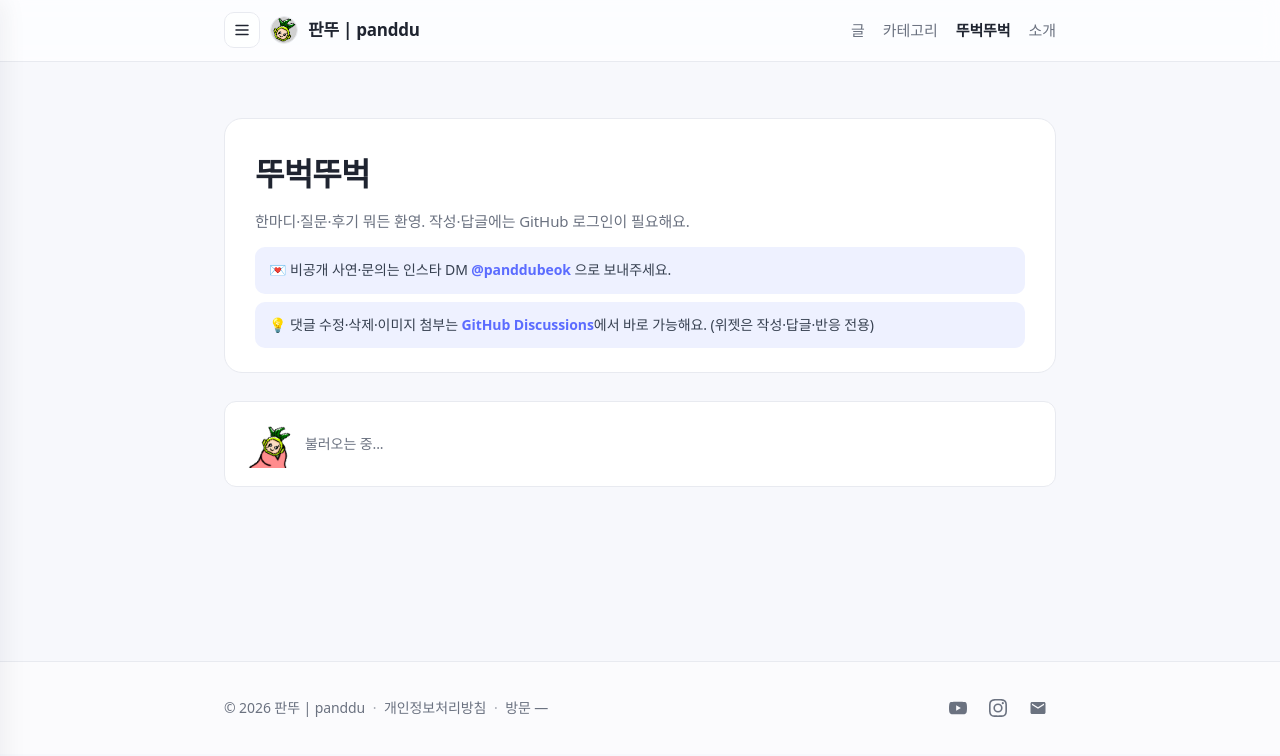
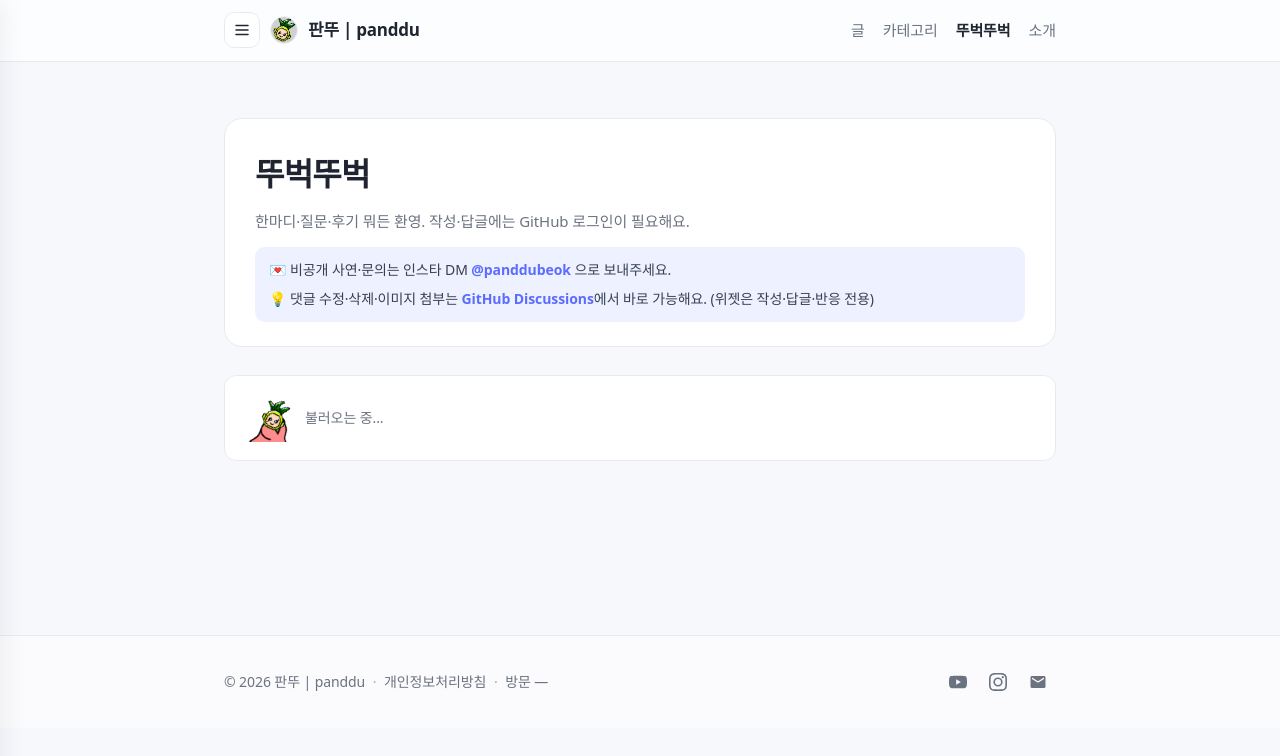
Before and after one commit to panddu/panddu.github.io, a Jekyll site: the page built from board.html, in a window 1280 px wide. Shown: the top 756 px of the page. Built offline with Jekyll 4.4.1, drawn with Linux system fonts in a browser that asks for light colours; some web fonts are replaced; comment, search, counter and statistics services are not loaded.

Commit message:
뚜벅뚜벅 안내 박스 2개를 1개로 통합
DM 안내 + 댓글 수정 안내를 별도 박스로 나란히 두니 답답해서
한 박스 안에 두 단락으로 합침. 단락 간 6px 간격.

Co-Authored-By: Claude Opus 4.7 (1M context) <noreply@anthropic.com>

```diff
--- a/assets/css/main.scss
+++ b/assets/css/main.scss
@@ -917,7 +917,10 @@ body.is-sidebar-open { overflow: hidden; }
   color: #374151;
   line-height: 1.6;
 
-  & + & { margin-top: 8px; }
+  p {
+    margin: 0;
+    & + p { margin-top: 6px; }
+  }
 
   a {
     color: var(--accent);
--- a/board.html
+++ b/board.html
@@ -8,16 +8,10 @@ description: 판교뚜벅쵸·판뚜의 자유 게시판. 한마디·질문·후
 <section class="board-hero">
   <h1 class="board-hero__title">뚜벅뚜벅</h1>
   <p class="board-hero__desc">한마디·질문·후기 뭐든 환영. 작성·답글에는 GitHub 로그인이 필요해요.</p>
-  <p class="board-hero__note">
-    💌 비공개 사연·문의는 인스타 DM
-    <a href="https://instagram.com/panddubeok" rel="noopener" target="_blank">@panddubeok</a>
-    으로 보내주세요.
-  </p>
-  <p class="board-hero__note">
-    💡 댓글 수정·삭제·이미지 첨부는
-    <a href="https://github.com/panddu/panddu.github.io/discussions" rel="noopener" target="_blank">GitHub Discussions</a>에서
-    바로 가능해요. (위젯은 작성·답글·반응 전용)
-  </p>
+  <div class="board-hero__note">
+    <p>💌 비공개 사연·문의는 인스타 DM <a href="https://instagram.com/panddubeok" rel="noopener" target="_blank">@panddubeok</a> 으로 보내주세요.</p>
+    <p>💡 댓글 수정·삭제·이미지 첨부는 <a href="https://github.com/panddu/panddu.github.io/discussions" rel="noopener" target="_blank">GitHub Discussions</a>에서 바로 가능해요. (위젯은 작성·답글·반응 전용)</p>
+  </div>
 </section>
 
 <div class="board-thread comments__wrap">
```
